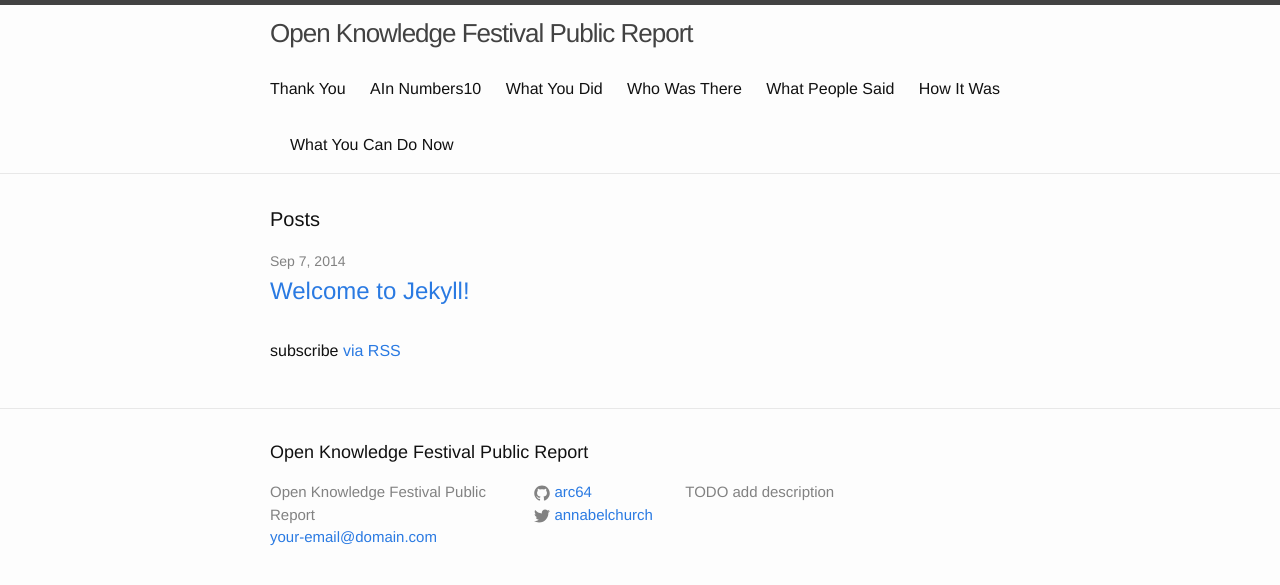
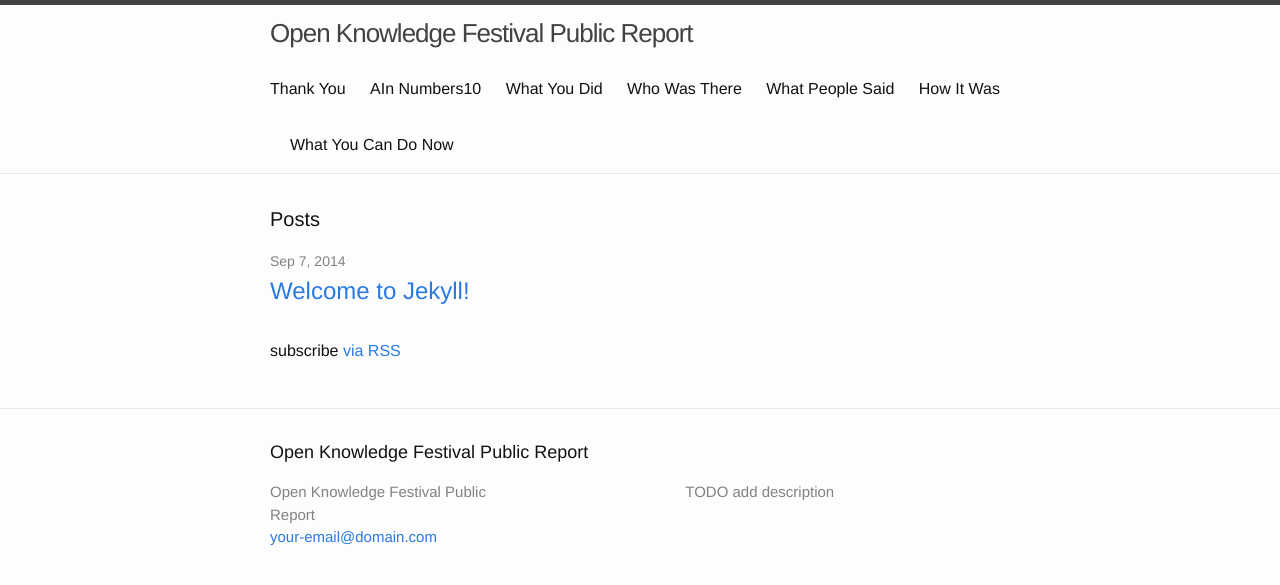
Before and after one commit to okfn/okfestival-public-report, a Jekyll site: the page built from index.html, in a window 1280 px wide. Shown: the top 585 px of the page. Built offline with Jekyll 4.4.1, drawn with Linux system fonts in a browser that asks for light colours.

Commit message:
config change

```diff
--- a/_config.yml
+++ b/_config.yml
@@ -5,8 +5,8 @@
   TODO add description
 baseurl: "/okfestival-public-report/" # the subpath of your site, e.g. /blog/
 url: "http://2014.okfestival.org" # the base hostname & protocol for your site
-twitter_username: annabelchurch
-github_username:  arc64
+twitter_username:
+github_username:
 
 # Build settings
 markdown: kramdown
```
